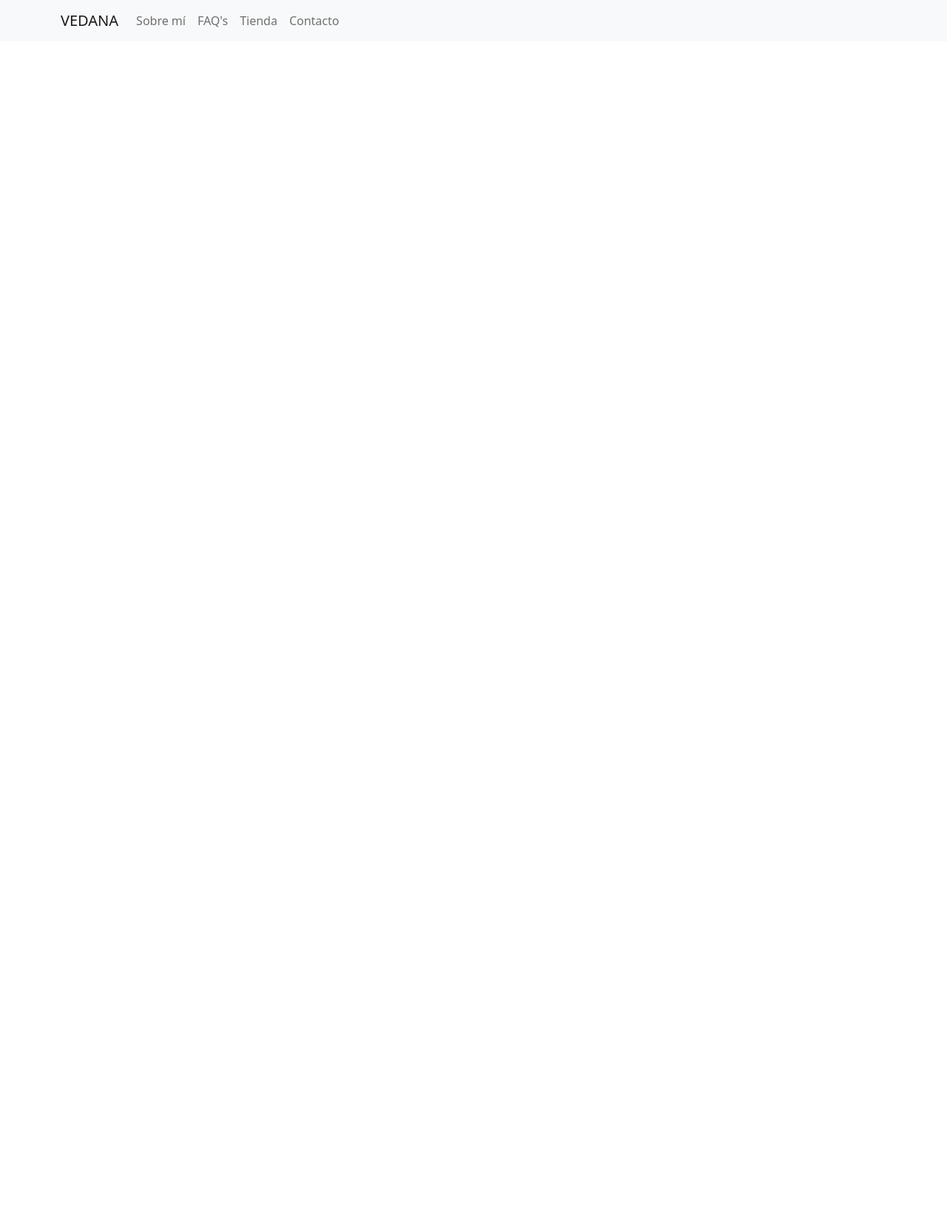
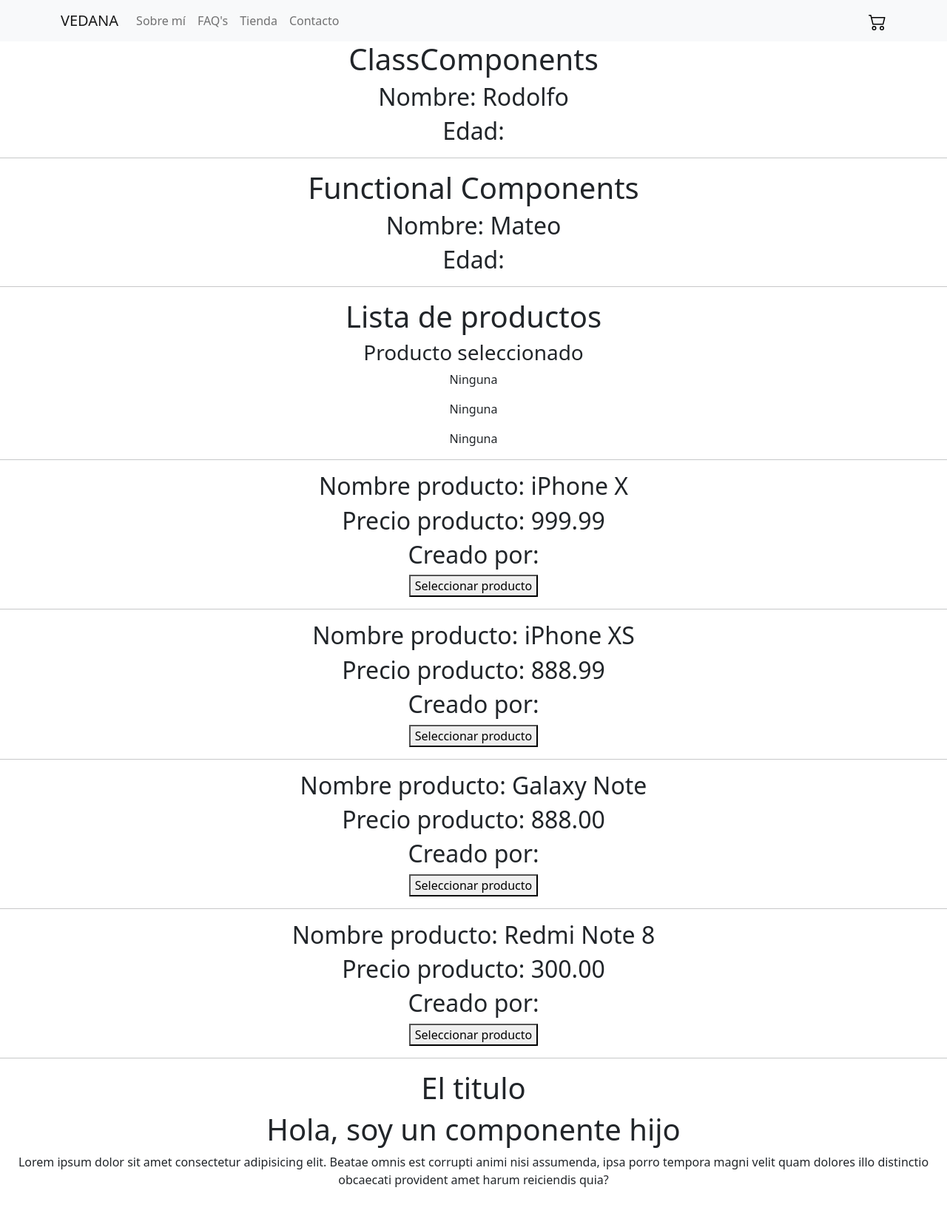
Before and after one commit to oiannicelli/proyecto-ecommerce-vedana, a React (Create React App) app: page / in a window 1280 px wide. Shown: the top 1644 px of the page at 74% size. Before the commit the page ends 800 px from the top, so only its background shows below. Built offline with nearby package versions, Linux system fonts and the light colour scheme.

Commit message:
Agregando Componentes al proyecto

```diff
--- a/src/App.js
+++ b/src/App.js
@@ -1,13 +1,46 @@
 import './App.css';
 
-/* importacion manual de archivo navBar*/
+// importacion manual de archivo navBar
 import NavBar from "./components/navbar/NavBar";
 import 'bootstrap/dist/css/bootstrap.min.css';
+
+// importacion Class Components
+import { ClassComponents } from "./components/class-components/ClassComponents";
+
+// importacion functional Components
+import FunctionalComponents from "./components/function-components/FunctionalComponents";
+
+// importacion Componente contenedor
+import ItemListContainer from './components/item-list-container/ItemListContainer';
+
+// importacion Componente children
+import ComponentChildren from "./components/component-children/ComponentChildren";
+
 
 function App() {
   return (
     <div className="App">
       <NavBar />
+      <ClassComponents name="Rodolfo" Edad="18"/>
+      <hr />
+      <FunctionalComponents name="Mateo" Edad="24"/>
+      <hr />
+      <ItemListContainer />
+
+      <ComponentChildren otherProp="El titulo">
+        <h1>Hola, soy un componente hijo</h1>
+        <p>
+        Lorem ipsum dolor sit amet consectetur adipisicing elit.
+        Beatae omnis est corrupti animi nisi assumenda, ipsa
+        porro tempora magni velit quam dolores illo distinctio
+        obcaecati provident amet harum reiciendis quia?
+        </p>
+      </ComponentChildren>
+      <br />
+      <br />
+      <br />
+      <br />
+      <br />
     </div>
   );
 }
--- /dev/null
+++ b/src/components/class-components/ClassComponents.js
@@ -0,0 +1,16 @@
+// ejemplo componente de clase
+
+import { Component } from "react";
+
+export class ClassComponents extends Component {
+  render () {
+    const { name, age } = this.props;
+    return (
+      <>
+        <h1>ClassComponents</h1>
+        <h2>Nombre: {name} </h2>
+        <h2>Edad: {age} </h2>
+      </>
+    );
+  }
+}
--- /dev/null
+++ b/src/components/component-children/ComponentChildren.js
@@ -0,0 +1,12 @@
+import React from 'react';
+
+const ComponentChildren = ( {children, otherProp} ) => {
+  return (
+  <>
+    <h1>{otherProp}</h1>
+  {children}
+  </>
+  );
+};
+
+export default ComponentChildren;
--- /dev/null
+++ b/src/components/function-components/FunctionalComponents.js
@@ -0,0 +1,15 @@
+// ejemplo componente de funcion
+
+import React from "react";
+
+const FunctionalComponents = ({ name, age }) => {
+  return (
+    <div>
+      <h1>Functional Components</h1>
+      <h2>Nombre: {name} </h2>
+      <h2>Edad: {age} </h2>
+    </div>
+  );
+};
+
+export default FunctionalComponents;
--- /dev/null
+++ b/src/components/icon/CartIcon.css
@@ -0,0 +1,4 @@
+.cart-icon {
+    height: 24px;
+    width: 24px;
+  }
--- /dev/null
+++ b/src/components/icon/CartIcon.js
@@ -0,0 +1,18 @@
+// ejemplo componente de presentación
+// en este caso es un componente basado en función
+
+import React from "react";
+import cartSVG from './cart.svg';
+import "./CartIcon.css";
+
+const CartIcon = () => {
+  return (
+    <div>
+      <img className="cart-icon" src={cartSVG} alt="" />
+    </div>
+  )
+};
+
+export default CartIcon;
+
+/* svg2jsx.com  - web para escribir el icono*/
--- /dev/null
+++ b/src/components/item-list-container/ItemListContainer.js
@@ -0,0 +1,47 @@
+// COMPONENTE CONTENEDOR - DE FUNCION
+
+import Item from '../item/item';
+import { useState } from "react";
+
+// array de items
+const items = [
+    {id: "1", name: "iPhone X", price: "999.99", createdBy: "Apple"},
+    {id: "2", name: "iPhone XS", price: "888.99", createdBy: "Apple"},
+    {id: "3", name: "Galaxy Note", price: "888.00", createdBy: "Samsung"},
+    {id: "4", name: "Redmi Note 8", price: "300.00", createdBy: "Xiaomi"},
+];
+
+const ItemListContainer = () => {
+
+    // 1° creo una primera funcion que selecciona productos:
+    // parametro "selectedItem" es la propiedad que vamos a mostrar.
+    // parametro "setSelectedItem" es la función que vamos a mostrar.
+    // useState: me permite controlar el estado del contenedor, de la propiedad y la funcion.
+    const [selectItem, setSelectedItem] = useState (null);
+
+  return (
+    <div>
+        <h1>Lista de productos</h1>
+        <h3>Producto seleccionado</h3>
+        <p>{selectItem ? selectItem.name : 'Ninguna'}</p>
+        <p>{selectItem ? selectItem.price : 'Ninguna'}</p>
+        <p>{selectItem ? selectItem.id : 'Ninguna'}</p>
+        <hr />
+        {items.map( ({id, name, price}) => (
+            <Item
+                key={id}
+                id={id}
+                name={name}
+                price={price}
+                setSelectedItem={setSelectedItem}
+            />
+        ))}
+    </div>
+  );
+};
+
+export default ItemListContainer;
+
+// las {} nos permiten hacer un corte y agregar JS puro
+// map: metodo que hace iterar a cada uno de los objetos del array
+// el sprit "...item" se utiliza solo cuando se que toda la informacion completa se puede enviar
--- /dev/null
+++ b/src/components/item/item.js
@@ -0,0 +1,20 @@
+// COMPONENTE DE PRESENTACION - solo muestra la informacion
+
+const Item = ( { name, price, id, createdBy, setSelectedItem }) => {
+
+    // creo una funcion que llame por referencia a la funcion "setSelectedItem" para selecionar el producto y mostrar la informacion:
+    // creo un objeto "{name, price, id}"
+    const selectItem = () => setSelectedItem({ name, price, id, createdBy });
+
+  return (
+    <div>
+      <h2>Nombre producto: {name}</h2>
+      <h2>Precio producto: {price}</h2>
+      <h2>Creado por: {createdBy}</h2>
+      <button onClick={ selectItem }>Seleccionar producto</button>
+      <hr />
+    </div>
+  );
+};
+
+export default Item;
--- a/src/components/navbar/NavBar.js
+++ b/src/components/navbar/NavBar.js
@@ -1,10 +1,14 @@
 /* escribir R + A, elegir opcion RAFCE para crear un componen rapido*/
-import { Container, Nav, NavDropdown, Navbar as BTNavbar } from "react-bootstrap";
+import { Container, Nav, Navbar as BTNavbar } from "react-bootstrap";
+
+/* importación del modulo para agregar el icono */
+import CartIcon from "../icon/CartIcon";
 
 const NavBar = () => {
     return (
         <BTNavbar bg="light" variant="light">
             <Container>
+
                 <BTNavbar.Brand href="#index">VEDANA</BTNavbar.Brand>
                 <Nav className="me-auto">
                     <Nav.Link href="#sobreMi">Sobre mí</Nav.Link>
@@ -12,6 +16,9 @@ const NavBar = () => {
                     <Nav.Link href="#tienda">Tienda</Nav.Link>
                     <Nav.Link href="#contacto">Contacto</Nav.Link>
                 </Nav>
+
+                <CartIcon />
+
             </Container>
         </BTNavbar>
     )
```
Also changed, not shown: src/components/icon/cart.svg (added).
